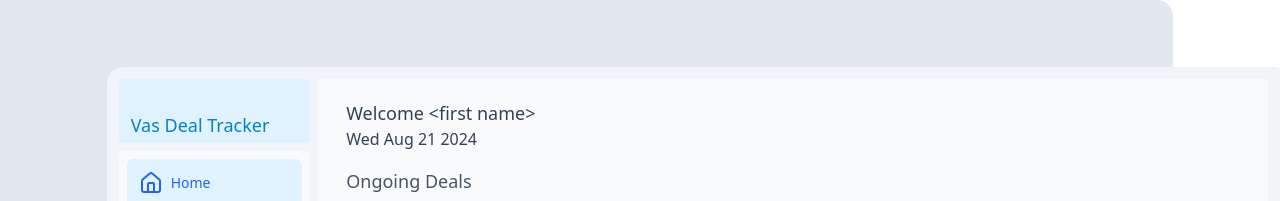
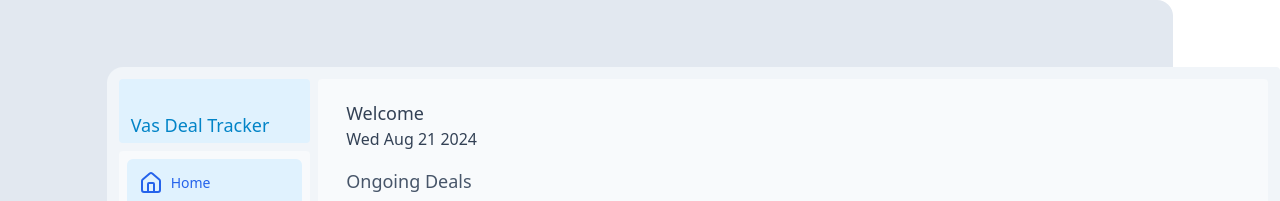
Before and after one commit to ekefan/pre-sales-deal-tracker, a Next.js app in the folder frontend/: page /dashboard in a window 1280 px wide. Shown: the top 201 px of the page. Built offline with nearby package versions, Linux system fonts and the light colour scheme; sample sign-in values are in the browser's storage.

Commit message:
Receive user at dashboard: make a server component

```diff
--- a/frontend/app/dashboard/page.tsx
+++ b/frontend/app/dashboard/page.tsx
@@ -1,23 +1,27 @@
 import { DealCard } from "@/components/deals/card";
-export default async function Page() {
-  const newDate = new Date(Date.now());
-  const dateString = newDate.toDateString();
+import Welcome from "@/components/main/welcome";
+import { revalidatePath } from "next/cache";
 
+import { Suspense } from "react";
+
+export default function Page() {
+  revalidatePath("/dashboard")
   return (
     <div className="flex flex-col p-2 h-full w-full xl:w-11/12 relative text-sm">
       <div className="flex flex-col p-3 bg-slate-50 gap-4 sm:text-base md:text-lg text-slate-700">
         <div>
-          <p className="font-medium">Welcome {`<first name>`}</p>
-          <p className="text-sm md:text-base">{dateString}</p>
+          <Suspense>
+            <Welcome />
+          </Suspense>
         </div>
         <p className="text-slate-600">Ongoing Deals</p>
       </div>
       <div className="flex flex-col gap-3  p-3 w-full grow h-auto">
         <section className="flex flex-col w-full h-full gap-3 ">
-         <DealCard/>
-         <DealCard/>
-         <DealCard/>
-         <DealCard/>
+          <DealCard />
+          <DealCard />
+          <DealCard />
+          <DealCard />
         </section>
       </div>
     </div>
```
